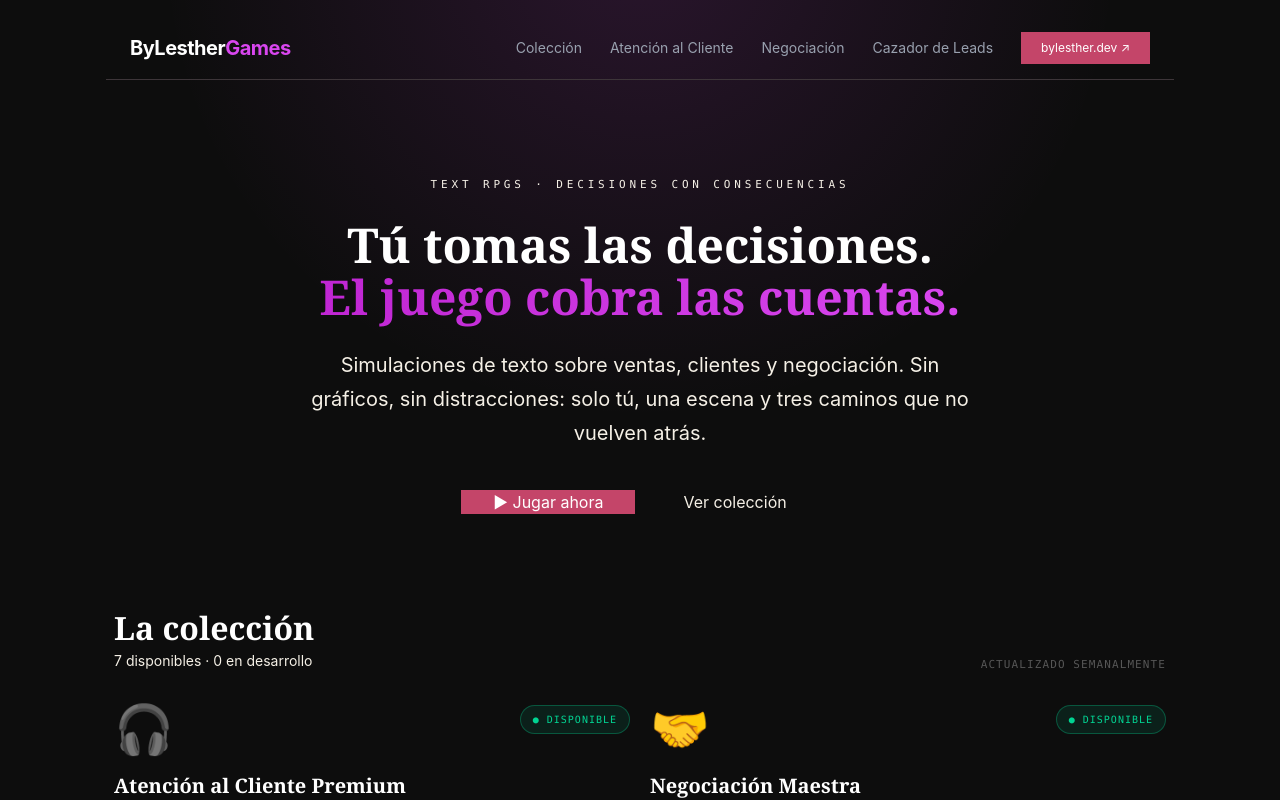
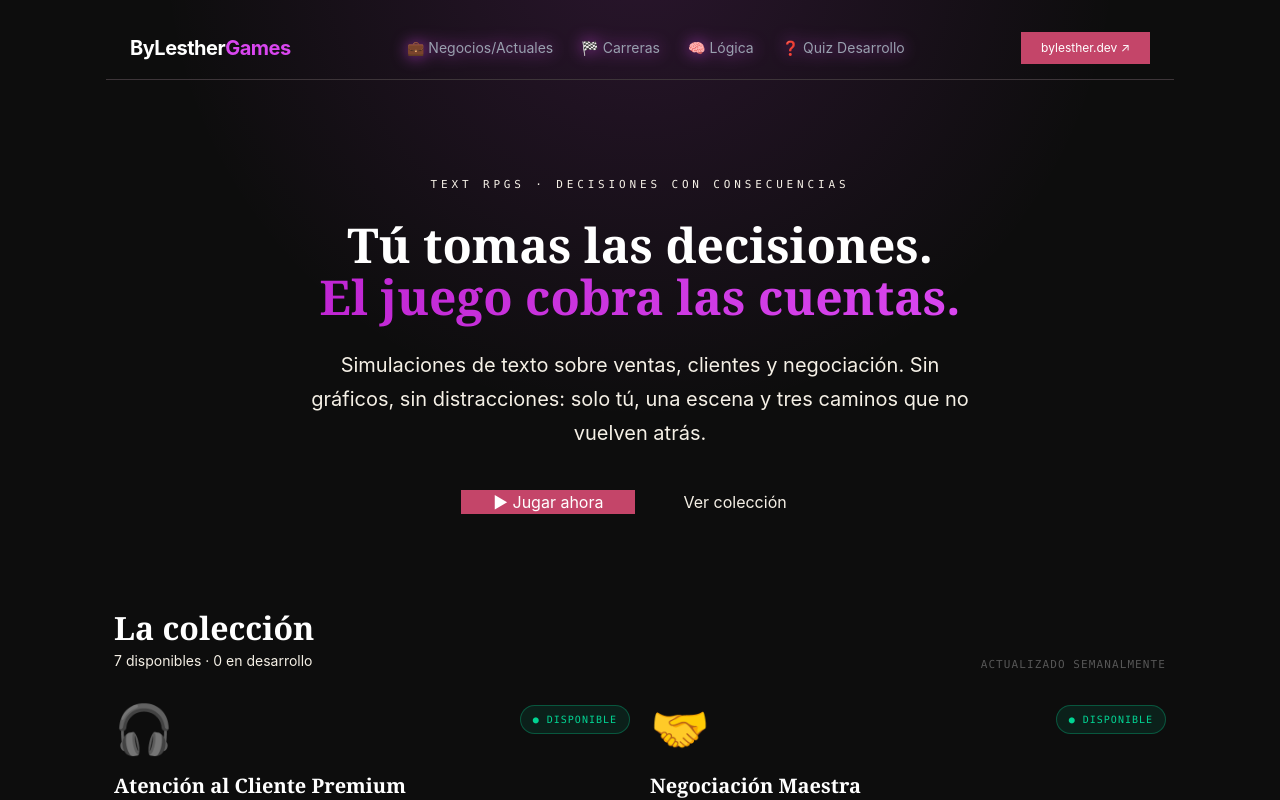
Before and after one commit to bylestherdev/games, a Next.js app: page / in a window 1280 px wide. Shown: the top 800 px of the page. Built offline with nearby package versions, Linux system fonts and the light colour scheme.

Commit message:
fix: navbar mobile - fondo opaco, solo una X al cerrar, logo correcto al abrir hamburguesa

```diff
--- a/src/components/global/Navbar.tsx
+++ b/src/components/global/Navbar.tsx
@@ -5,35 +5,64 @@ import Link from "next/link";
 
 export default function Navbar() {
   const [open, setOpen] = useState(false);
+  const [category, setCategory] = useState("business");
 
-  const links = [
-    { href: "/", label: "Colección" },
+  // Categorías de juegos
+  const categories = {
+    business: {
+      label: "💼 Negocios/Actuales",
+      games: [
+        { href: "/games/negociacion", label: "Negociación Maestra" },
         { href: "/games/atencion-cliente", label: "Atención al Cliente" },
-    { href: "/games/negociacion", label: "Negociación" },
         { href: "/games/cazador-leads", label: "Cazador de Leads" },
-  ];
+        { href: "/games/lider-equipo", label: "Lider de Equipo" },
+        { href: "/games/gestor-cartera", label: "Gestor de Cartera" },
+        { href: "/games/desarrollo-producto", label: "Desarrollo de Producto" },
+        { href: "/games/expansion-internacional", label: "Expansión Internacional" },
+      ]
+    },
+    races: {
+      label: "🏁 Carreras",
+      games: [
+        { href: "/games/carreras-desarrollador", label: "Carrera Desarrollador" },
+        { href: "/games/pokemon-copa", label: "Copa Mundial Pokémon" },
+      ]
+    },
+    logic: {
+      label: "🧠 Lógica",
+      games: []
+    },
+    quiz: {
+      label: "❓ Quiz Desarrollo",
+      games: []
+    },
+  };
 
   return (
     <header className="fixed top-0 left-0 w-full md:top-4 md:left-1/2 md:-translate-x-1/2 md:max-w-[1100px] isolate z-[100] px-0 md:px-4 bg-[var(--color-canvas)] transition-colors">
-      <div className="w-full px-5 sm:px-6 h-16 md:h-16 flex items-center justify-between border-b border-[var(--border-subtle)] bg-[var(--color-canvas)] backdrop-blur-[14px] md:backdrop-blur-none">
+      <div className="w-full px-5 sm:px-6 h-16 md:h-16 flex items-center justify-between border-b border-[var(--border-subtle)] bg-[var(--color-canvas)]">
         <Link
           href="/"
-          onClick={() => setOpen(false)}
+          onClick={() => setCategory("business")}
           className="font-bold text-xl tracking-tight text-white transition-all duration-200 hover:drop-shadow-[0_0_8px_rgba(217,70,239,0.75)]"
         >
           ByLesther<span className="text-[#D946EF]">Games</span>
         </Link>
 
         <nav className="hidden md:flex items-center gap-7">
-          {links.map((l) => (
+          {Object.entries(categories).map(([key, cat]) => (
             <Link
-              key={l.href}
-              href={l.href}
-              className="text-sm text-gray-400 transition-all duration-200 hover:text-white hover:drop-shadow-[0_0_8px_rgba(217,70,239,0.75)]"
+              key={key}
+              href="#"
+              onClick={() => setCategory(key)}
+              className="text-sm text-gray-400 transition-all duration-200 hover:text-white drop-shadow-[0_0_8px_rgba(217,70,239,0.75)]"
             >
-              {l.label}
+              {cat.label}
             </Link>
           ))}
+        </nav>
+
+        <div className="flex items-center gap-2">
           <a
             href="https://bylesther.dev"
             target="_blank"
@@ -42,12 +71,12 @@ export default function Navbar() {
           >
             bylesther.dev ↗
           </a>
-        </nav>
 
+          {/* Hamburger button - solo mobile */}
           <button
             type="button"
             onClick={() => setOpen((p) => !p)}
-          className="md:hidden text-[var(--color-text-secondary)] hover:text-white p-2"
+            className="md:hidden text-white p-2"
             aria-label="Abrir menú"
             aria-expanded={open}
           >
@@ -60,17 +89,19 @@ export default function Navbar() {
             </svg>
           </button>
         </div>
+      </div>
 
-      {/* Menú móvil */}
+      {/* Menú móvil - aparece al hacer click en hamburguesa */}
       <div
         className={`fixed inset-0 z-[90] md:hidden bg-[var(--color-canvas)] overflow-y-auto transition-all duration-300 ${
           open ? "opacity-100" : "opacity-0 pointer-events-none"
         }`}
       >
-        <div className="flex items-center justify-between h-16">
-          <Link href="/" onClick={() => setOpen(false)} className="font-bold text-xl text-white">
+        <div className="flex items-center justify-between h-16 border-b border-[var(--border-subtle)] bg-[var(--color-canvas)]">
+          <Link href="/" onClick={() => { setCategory("business"); setOpen(false); }} className="font-bold text-xl text-white">
             ByLesther<span className="text-[#D946EF]">Games</span>
           </Link>
+          {/* Botón cerrar - SOLO este en el menú móvil */}
           <button onClick={() => setOpen(false)} className="text-white p-2" aria-label="Cerrar menú">
             <svg xmlns="http://www.w3.org/2000/svg" fill="none" viewBox="0 0 24 24" strokeWidth={1.5} stroke="currentColor" className="w-7 h-7">
               <path strokeLinecap="round" strokeLinejoin="round" d="M6 18L18 6M6 6l12 12" />
@@ -78,17 +109,37 @@ export default function Navbar() {
           </button>
         </div>
         <nav className="flex-1 flex flex-col justify-center gap-2 px-6 py-6">
-          {links.map((l) => (
+          {Object.entries(categories).map(([key, cat]) => (
+            <div key={key} className="mb-4">
+              <p className="text-sm text-gray-400 font-medium uppercase tracking-wider mb-2">{cat.label}</p>
+              {cat.games.map((l) => (
                 <Link
                   key={l.href}
                   href={l.href}
-              onClick={() => setOpen(false)}
-              className="text-white text-xl font-medium py-4 border-b border-white/10"
+                  onClick={() => { setCategory(key); setOpen(false); }}
+                  className="text-white text-base font-medium py-4 border-b border-white/10"
                 >
                   {l.label}
                 </Link>
               ))}
-          <a href="https://bylesther.dev" target="_blank" rel="noreferrer" className="text-[#C084FC] text-xl font-medium py-4">
+              {key === "business" && (
+                <div className="pt-2 border-t border-white/10">
+                  <p className="text-xs text-gray-400 font-medium uppercase tracking-wider mb-1">Juegos de Negocios:</p>
+                  {categories.business.games.map((l) => (
+                    <Link
+                      key={l.href}
+                      href={l.href}
+                      onClick={() => { setCategory("business"); setOpen(false); }}
+                      className="text-xs text-gray-300 hover:text-white mb-1 block"
+                    >
+                      {l.label}
+                    </Link>
+                  ))}
+                </div>
+              )}
+            </div>
+          ))}
+          <a href="https://bylesther.dev" target="_blank" rel="noreferrer" className="text-[#C084FC] text-xl font-medium py-4 mt-4">
             bylesther.dev ↗
           </a>
         </nav>
```
Lines whose indentation alone changed are shown as unchanged.
